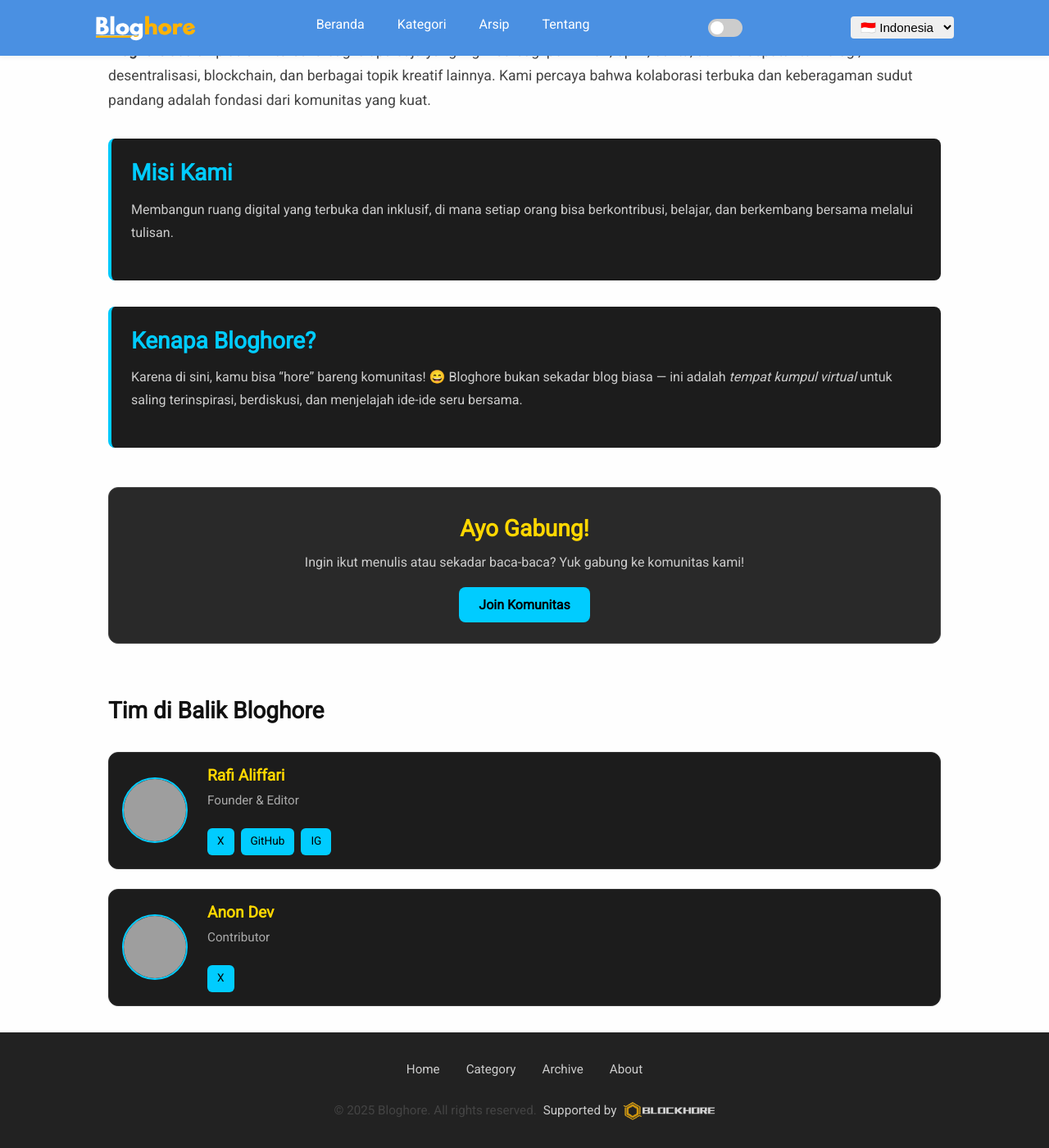
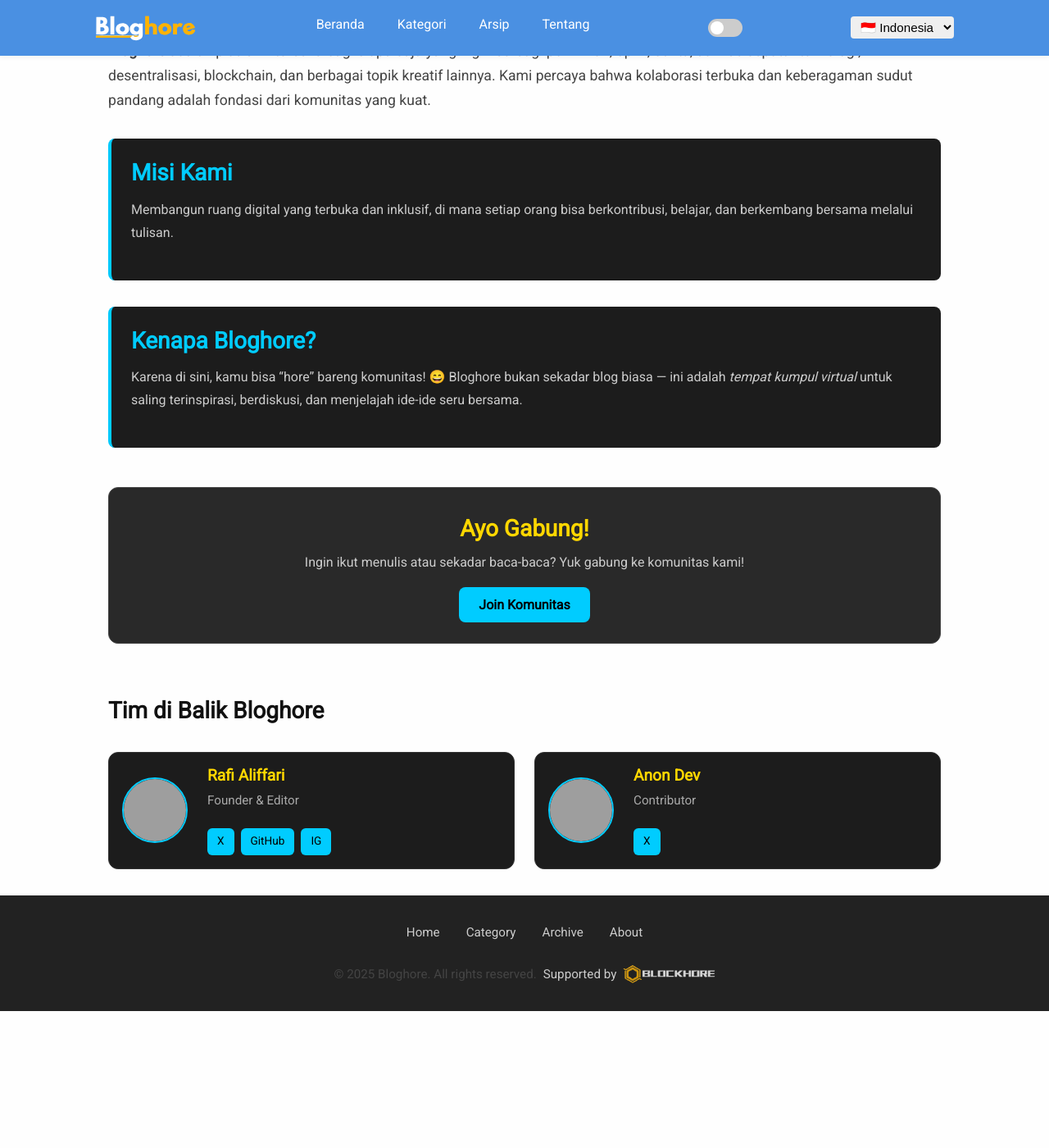
Before and after one commit to Blockhore/bloghore.github.io, a Jekyll site: the page built from pages/about.html, in a window 1280 px wide and 1400 px high, scrolled down 122 px. Shown: the whole window at 82% size. Built offline with Jekyll 4.4.1, drawn with Linux system fonts in a browser that asks for light colours; after the commit the page ends 1355 px from its top, so only the background shows below that; grey boxes are pictures that could not be loaded.

Commit message:
Update _about.scss

```diff
--- a/_sass/_about.scss
+++ b/_sass/_about.scss
@@ -69,13 +69,20 @@
     margin-top: 4rem;
 
     .team-list {
-      display: flex;
-      flex-direction: column;
+      display: grid;
+      grid-template-columns: 1fr;
       gap: 1.5rem;
       margin-top: 2rem;
+
+      @media (min-width: 768px) {
+        grid-template-columns: 1fr 1fr;
+      }
     }
 
     .team-card-horizontal {
+      width: 100%;
+      max-width: 100%;
+      mih-height: 120px;
       display: flex;
       align-items: center;
       background-color: #1c1c1c;
```
